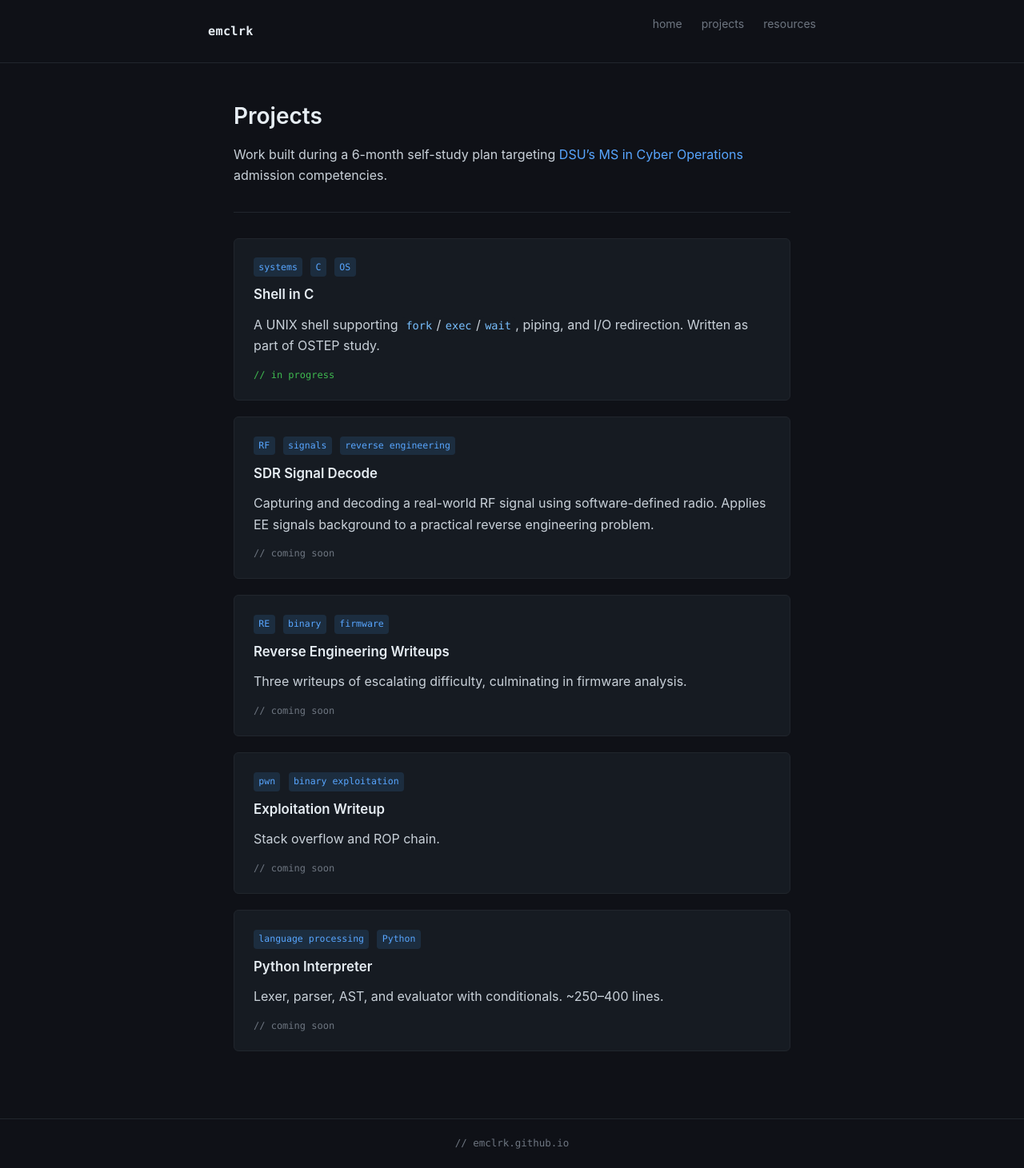
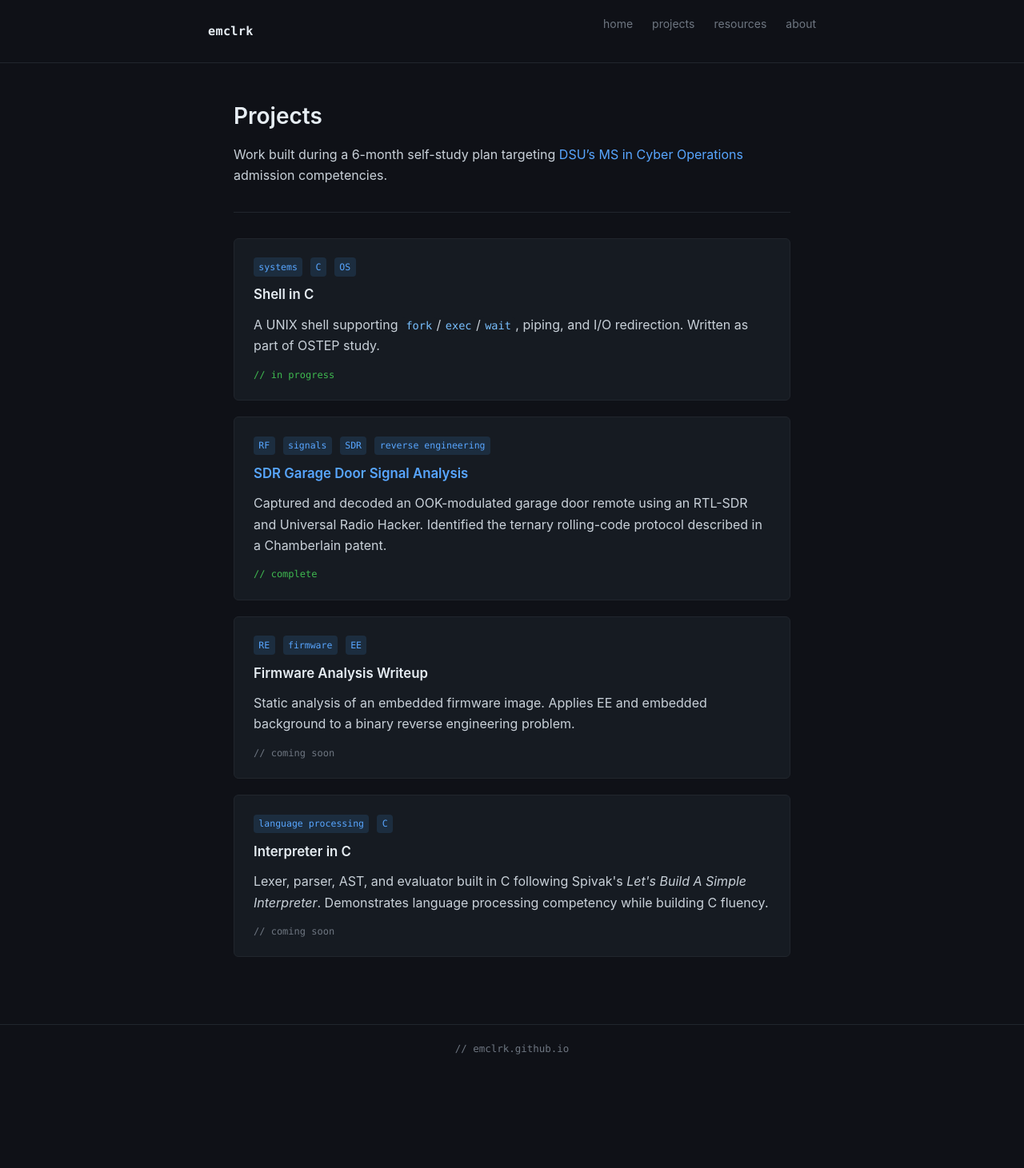
Before and after one commit to emclrk/emclrk.github.io, a Jekyll site: the page built from projects/index.md, in a window 1280 px wide. Shown: the whole page at 80% size. Built offline with Jekyll 4.4.1, drawn with Linux system fonts in a browser that asks for light colours; after the commit the page ends 1343 px from its top, so only the background shows below that.

Commit message:
add SDR project

```diff
--- a/_config.yml
+++ b/_config.yml
@@ -10,6 +10,8 @@ kramdown:
 
 exclude:
   - background.md
+  - context.md
+  - SDR_Report.md
   - README.md
   - Gemfile
   - Gemfile.lock
--- a/_layouts/default.html
+++ b/_layouts/default.html
@@ -14,6 +14,7 @@
         <li><a href="{{ '/' | relative_url }}">home</a></li>
         <li><a href="{{ '/projects/' | relative_url }}">projects</a></li>
         <li><a href="{{ '/resources/' | relative_url }}">resources</a></li>
+        <li><a href="{{ '/about/' | relative_url }}">about</a></li>
       </ul>
     </nav>
   </header>
--- a/projects/index.md
+++ b/projects/index.md
@@ -24,40 +24,31 @@ Work built during a 6-month self-study plan targeting [DSU's MS in Cyber Operati
   <div class="tags">
     <span class="tag">RF</span>
     <span class="tag">signals</span>
+    <span class="tag">SDR</span>
     <span class="tag">reverse engineering</span>
   </div>
-  <h2>SDR Signal Decode</h2>
-  <p>Capturing and decoding a real-world RF signal using software-defined radio. Applies EE signals background to a practical reverse engineering problem.</p>
-  <span class="status">// coming soon</span>
+  <h2><a href="/projects/sdr/">SDR Garage Door Signal Analysis</a></h2>
+  <p>Captured and decoded an OOK-modulated garage door remote using an RTL-SDR and Universal Radio Hacker. Identified the ternary rolling-code protocol described in a Chamberlain patent.</p>
+  <span class="status active">// complete</span>
 </div>
 
 <div class="project">
   <div class="tags">
     <span class="tag">RE</span>
-    <span class="tag">binary</span>
     <span class="tag">firmware</span>
+    <span class="tag">EE</span>
   </div>
-  <h2>Reverse Engineering Writeups</h2>
-  <p>Three writeups of escalating difficulty, culminating in firmware analysis.</p>
-  <span class="status">// coming soon</span>
-</div>
-
-<div class="project">
-  <div class="tags">
-    <span class="tag">pwn</span>
-    <span class="tag">binary exploitation</span>
-  </div>
-  <h2>Exploitation Writeup</h2>
-  <p>Stack overflow and ROP chain.</p>
+  <h2>Firmware Analysis Writeup</h2>
+  <p>Static analysis of an embedded firmware image. Applies EE and embedded background to a binary reverse engineering problem.</p>
   <span class="status">// coming soon</span>
 </div>
 
 <div class="project">
   <div class="tags">
     <span class="tag">language processing</span>
-    <span class="tag">Python</span>
+    <span class="tag">C</span>
   </div>
-  <h2>Python Interpreter</h2>
-  <p>Lexer, parser, AST, and evaluator with conditionals. ~250–400 lines.</p>
+  <h2>Interpreter in C</h2>
+  <p>Lexer, parser, AST, and evaluator built in C following Spivak's <em>Let's Build A Simple Interpreter</em>. Demonstrates language processing competency while building C fluency.</p>
   <span class="status">// coming soon</span>
 </div>
```
Also changed, not shown: about.md (added, +15 -0 lines), projects/sdr/SDR_Report.md (added, +196 -0 lines), projects/sdr/index.md (added, +195 -0 lines), projects/sdr/figs/Burst_a_bit_protocol.png (added), projects/sdr/figs/burst_b_protocol.png (added), projects/sdr/figs/demod_init.png (added), projects/sdr/figs/one_bit.png (added), projects/sdr/figs/onoffthreshold.png (added), projects/sdr/figs/samples_per_sym_1_2.png (added), projects/sdr/figs/samples_per_symbol.png (added), projects/sdr/figs/spectrogram_images.png (added), projects/sdr/figs/zoomed_in_demod.png (added).
